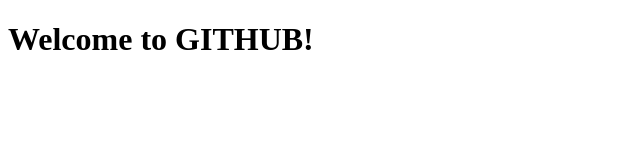
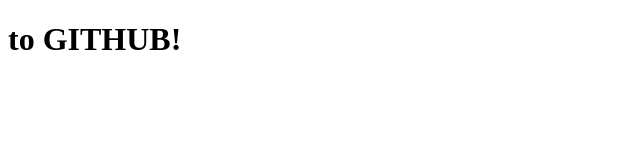
Before and after one commit to adelinsofrag/shiny-train, a plain HTML site: page index.html in a window 1280 px wide. Shown: the whole page, without its empty margins (0-640 px from the left). Drawn offline with Linux system fonts and the light colour scheme.

Commit message:
Am sters Welcome

```diff
--- a/index.html
+++ b/index.html
@@ -7,6 +7,6 @@
     <title>Welcome to GITHUB!</title>
 </head>
 <body>
-    <h1>Welcome to GITHUB!</h1>
+    <h1> to GITHUB!</h1>
 </body>
 </html>
```
